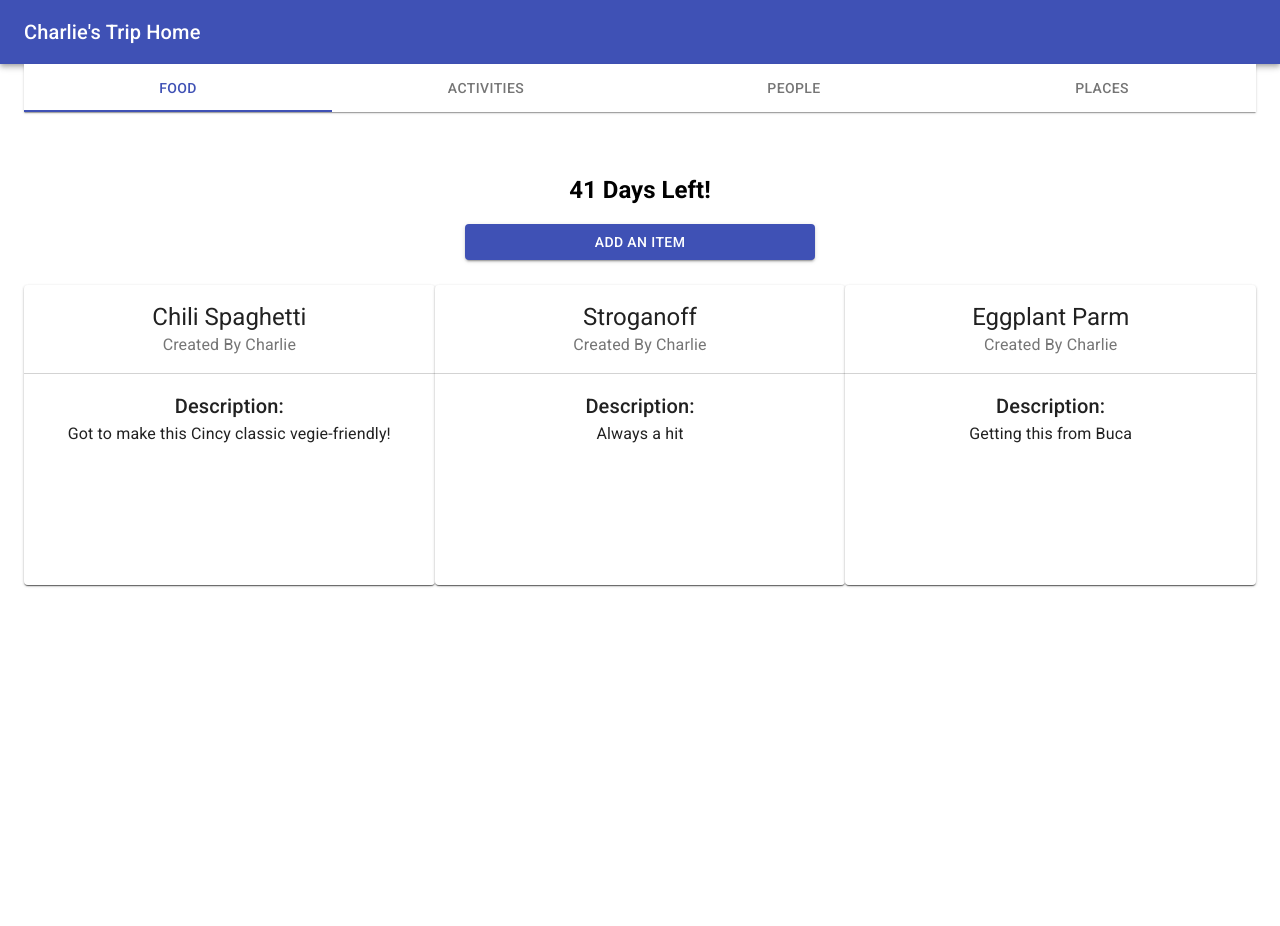
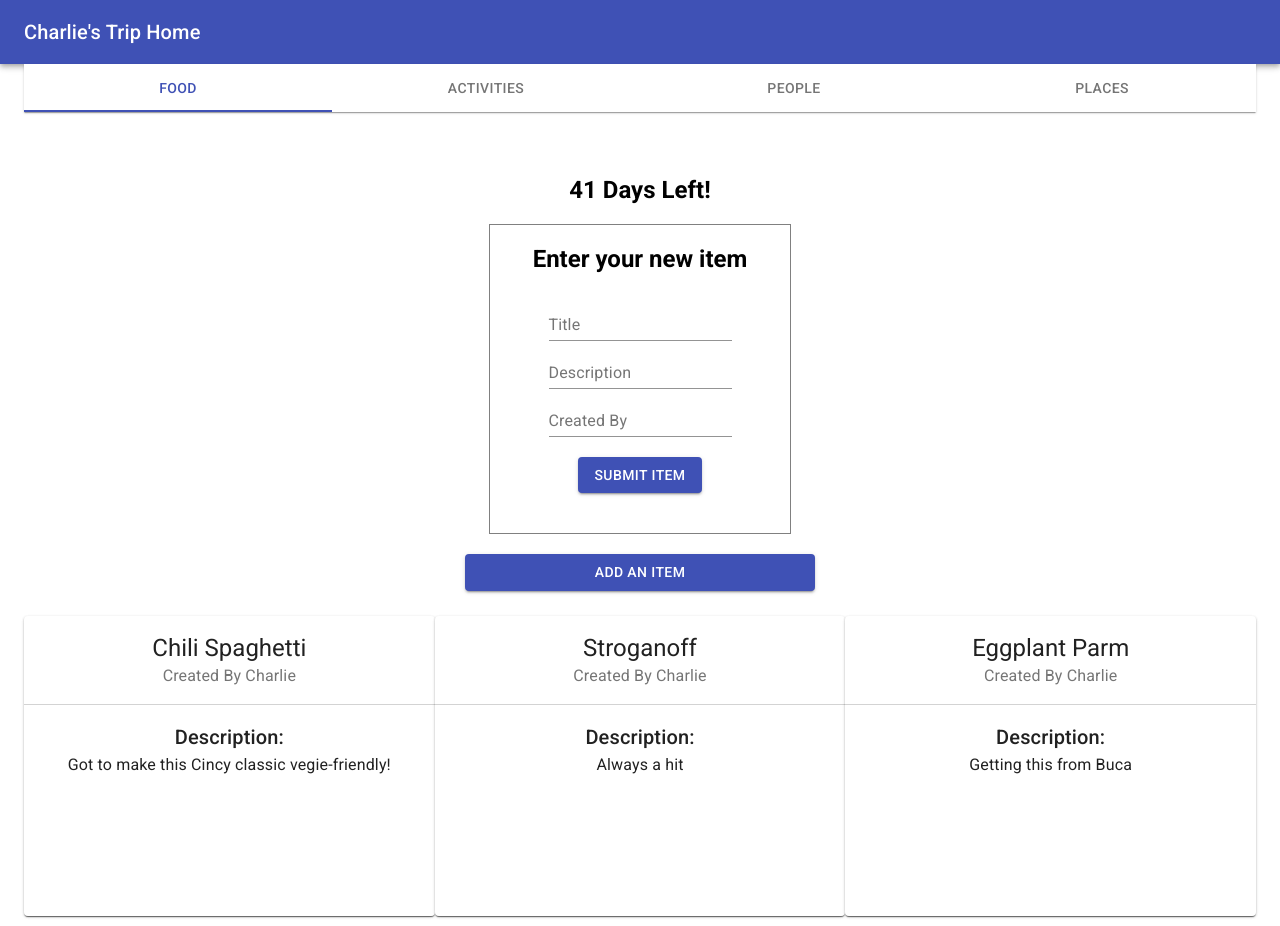
Before and after one commit to CharlieS-KR/charlie-s-trip-home, a React (Create React App) app: page / in a window 1280 px wide. Both pictures are taken after a click on the button "ADD AN ITEM". Before the commit the page ends 808 px from the top, so only its background shows below. Built offline with nearby package versions, Linux system fonts and the light colour scheme.

Commit message:
added saga support; updated so you can add items to food and will duplicate functionality in other modules

```diff
--- a/package.json
+++ b/package.json
@@ -22,6 +22,7 @@
     "react-scripts": "3.2.0",
     "react-test-renderer": "^16.11.0",
     "redux": "^4.0.4",
+    "redux-saga": "^1.1.3",
     "typescript": "3.7.2"
   },
   "scripts": {
--- a/src/actions/actionTypes.ts
+++ b/src/actions/actionTypes.ts
@@ -1,7 +1,8 @@
-enum actionTypes {
-    addItem,
-    deleteItem,
-    updateItem
-};
+const actionTypes = {
+    addFoodItem: 'ADD_FOOD_ITEM',
+    deleteFoodItem: 'DELETE_FOOD_ITEM',
+    updateFoodItem: 'UPDATE_FOOD_ITEM',
+    sagadAddFoodItem: 'SAGAD_ADD_FOOD_ITEM'
+}
 
 export default actionTypes;
--- /dev/null
+++ b/src/components/AddItemForm.tsx
@@ -0,0 +1,77 @@
+import React, { Component, SyntheticEvent } from 'react';
+import { connect } from 'react-redux';
+import actionTypes from '../actions/actionTypes';
+import {
+    FormControl,
+    InputLabel,
+    Input,
+    Button
+} from '@material-ui/core';
+
+type FormProps = {
+    currentOption: string;
+    submitItem: (currentOption: string, state: FormState) => Object;
+}
+
+interface FormState {
+    title: string;
+    description: string;
+    createdBy: string;
+}
+
+class AddItemForm extends Component<FormProps> {
+    state = {
+        title: '',
+        description: '',
+        createdBy: ''
+    }
+
+    handleTitleInput = (event: any) => {
+        this.setState({ title: event.target.value });
+    }
+
+    handleDescriptionInput = (event: any) => {
+        this.setState({ description: event.target.value });
+    }
+
+    handleCreatedByInput = (event: any) => {
+        this.setState({ createdBy: event.target.value });
+    }
+
+    render() {
+        return (
+            <div style={{ marginBottom: 20, border: '1px solid grey', maxWidth: 300, paddingBottom: 40, marginLeft: 'auto', marginRight: 'auto' }}>
+                <h2>Enter your new item</h2>
+                <FormControl>
+                    <InputLabel htmlFor='title_input'>Title</InputLabel>
+                    <Input id='title_input'  placeholder='Enter your title...' onChange={this.handleTitleInput}/>
+                </FormControl>
+                <br />
+                <FormControl>
+                    <InputLabel htmlFor='description_input'>Description</InputLabel>
+                    <Input id='description_input' placeholder='Enter description...' onChange={this.handleDescriptionInput}/>
+                </FormControl>
+                <br />
+                <FormControl>
+                    <InputLabel htmlFor='created_by_input'>Created By</InputLabel>
+                    <Input id='created_by_input' placeholder='Enter your name...' onChange={this.handleCreatedByInput}/>
+                </FormControl>
+                <br />
+                <Button onClick={() => this.props.submitItem(this.props.currentOption, this.state)} variant='contained' color='primary' style={{ marginTop: 20 }}>Submit Item</Button>
+            </div>
+        )
+    }
+};
+
+const mapDispatchToProps = (dispatch: any) => {
+    return {
+        submitItem: (type: string, state: FormState) => {
+            switch (type) {
+                case 'food':
+                    return dispatch({ type: actionTypes.addFoodItem, payload: state })
+            }
+        }
+    }
+}
+
+export default connect(null, mapDispatchToProps)(AddItemForm);
--- a/src/components/CardContainer.jsx
+++ b/src/components/CardContainer.jsx
@@ -13,18 +13,21 @@ class CardContainer extends Component {
         super(props);
 
         this.state = {
-
+            isModalOpen: false
         }
     };
 
     handleRenderCards = () => {
         return this.props.items.map((item, index) => <Card key={index} itemData={item}></Card>)
-    }
+    };
+
+    handleOpenModal = () => this.setState({ isModalOpen: true });
+    handleCloseModal = () => this.setState({ isModalOpen: false });
 
     render() {
         return (
             <div>
-                <Button style={{ width: '100%', maxWidth: 350, marginBottom: 25 }} variant="contained" color="primary">
+                <Button style={{ width: '100%', maxWidth: 350, marginBottom: 25 }} variant="contained" color="primary" onClick={this.props.mutateAddingItem} >
                     Add an item
                 </Button>
                 <Grid container>
--- a/src/components/Main.tsx
+++ b/src/components/Main.tsx
@@ -1,6 +1,7 @@
 import React, { Component } from 'react';
 import Countdown from './Countdown';
 import CardContainer from './CardContainer.jsx';
+import AddItemForm from './AddItemForm';
 import '../styles/Main.css';
 
 import {
@@ -13,16 +14,22 @@ class Main extends Component {
     state = {
         currentIndex: 0,
         options: ['food', 'activities', 'people', 'places'],
-        currentOption: 'food'
+        currentOption: 'food',
+        addingItem: false
     }
 
     handleTabChange = (event: React.ChangeEvent<{}>, newIndex: number) => {
         const { options } = this.state;
         this.setState({
             currentIndex: newIndex,
-            currentOption: options[newIndex]
+            currentOption: options[newIndex],
+            addingItem: false
         });
     }
+
+    mutateAddingItem = (event: React.ChangeEvent<{}>) => {
+        this.setState({ addingItem: !this.state.addingItem });
+    };
 
     render() {
         return (
@@ -44,7 +51,13 @@ class Main extends Component {
                 </Paper>
 
                 <Countdown />
-                <CardContainer currentOption={this.state.currentOption} />
+                {
+                    this.state.addingItem ?
+                    <AddItemForm currentOption={this.state.currentOption} />
+                    :
+                    ''
+                }
+                <CardContainer currentOption={this.state.currentOption} mutateAddingItem={this.mutateAddingItem} />
             </section>
         );
     }
--- a/src/reducers/foodToMakeReducer.ts
+++ b/src/reducers/foodToMakeReducer.ts
@@ -1,7 +1,7 @@
 import { items, actions } from '../interfaces/interfaces';
 import actionTypes from '../actions/actionTypes';
 
-const initialState: items[] = [
+const initialState: object[] = [
     {
         title: 'Chili Spaghetti',
         description: 'Got to make this Cincy classic vegie-friendly!',
@@ -21,9 +21,9 @@ const initialState: items[] = [
 
 function foodToMake(state = initialState, action: actions) {
     switch (action.type) {
-        case 'ADD_ITEM':
-            const newState = Object.assign({}, state);
-            console.log('newState', newState);
+        case actionTypes.sagadAddFoodItem:
+            const newState = [...state, action.payload];
+            return newState;
         default:
             return state;
     }
--- a/src/reducers/rootReducer.ts
+++ b/src/reducers/rootReducer.ts
@@ -1,11 +1,15 @@
-import { combineReducers, createStore } from 'redux';
+import { combineReducers, createStore, applyMiddleware } from 'redux';
 import foodToMakeReducer from './foodToMakeReducer';
-
+import createSagaMiddleware from 'redux-saga';
+import rootSaga from '../sagas';
 
 const rootReducer = combineReducers({
     food: foodToMakeReducer
 });
 
-const store = createStore(rootReducer);
+const sagaMiddleware = createSagaMiddleware();
+const store = createStore(rootReducer, applyMiddleware(sagaMiddleware));
+
+sagaMiddleware.run(rootSaga);
 
 export default store;
--- /dev/null
+++ b/src/sagas/index.ts
@@ -0,0 +1,29 @@
+import {
+    all,
+    put,
+    takeEvery,
+    take,
+    call
+} from 'redux-saga/effects';
+import { actions } from '../interfaces/interfaces';
+import actionTypes from '../actions/actionTypes';
+
+const buildActionType = (type: string) => {
+    // TODO: switch over action types
+}
+
+function* addFoodItemWatcherSaga() {
+    const action = yield take(actionTypes.addFoodItem);
+    yield call(addFoodItemWorkerSaga, action);
+};
+
+function* addFoodItemWorkerSaga(action: actions) {
+    // TODO: instead of just doing a put here we need to add an async request to the server and then put with the new data returned
+    yield put({ type: actionTypes.sagadAddFoodItem, payload: action.payload })
+};
+
+export default function*() {
+    yield all([
+        addFoodItemWatcherSaga()
+    ])
+}
```
Also changed, not shown: 1 other file (tests, documents, lock files or other folders).
